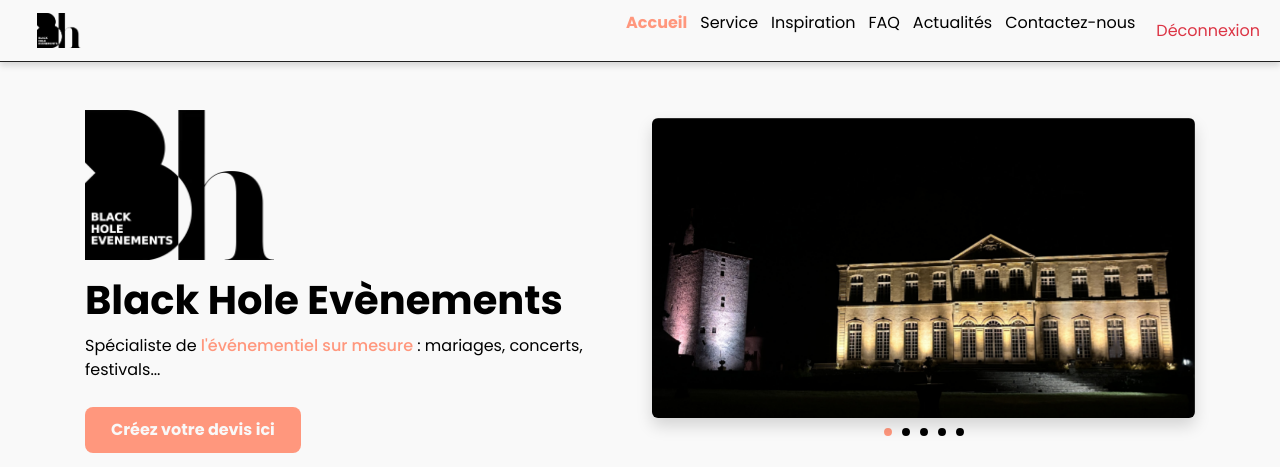
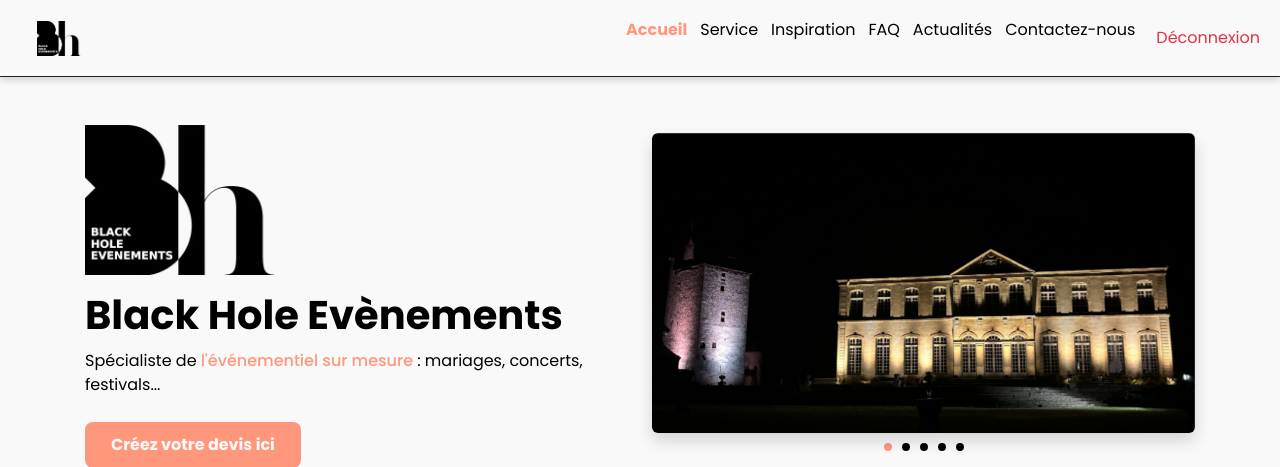
Before and after one commit to TolMen/BlackHoleEvenements, a PHP site: page /src/views/page/home.php in a window 1280 px wide. Shown: the top 467 px of the page. Run offline with PHP 8.4, Linux system fonts and the light colour scheme; the visitor is signed in with stand-in values (Sample User, id 1).

Commit message:
Edit minor

```diff
--- a/public/css/styleComponent/styleFooter.css
+++ b/public/css/styleComponent/styleFooter.css
@@ -4,6 +4,7 @@
     box-shadow: 0 -4px 6px var(--color-gray-shadow);
     background-color: var(--color-gray-background);
     color: var(--color-text);
+    position: relative;
 }
 
 .footer .socialIcon {
--- a/public/css/styleComponent/styleNavBar.css
+++ b/public/css/styleComponent/styleNavBar.css
@@ -1,11 +1,10 @@
-.customNavbar {
+.customNavbar {  /* Hauteur de la navbar : 62px; */
     position: sticky;
     top: 0;
     z-index: 1000;
     border-bottom: 1px solid var(--color-gray-border);
     box-shadow: 0 4px 6px var(--color-gray-shadow);
     background-color: var(--color-gray-background);
-    height: 62px;
 }
 
 .customNavbar .navbar-brand img {
```
